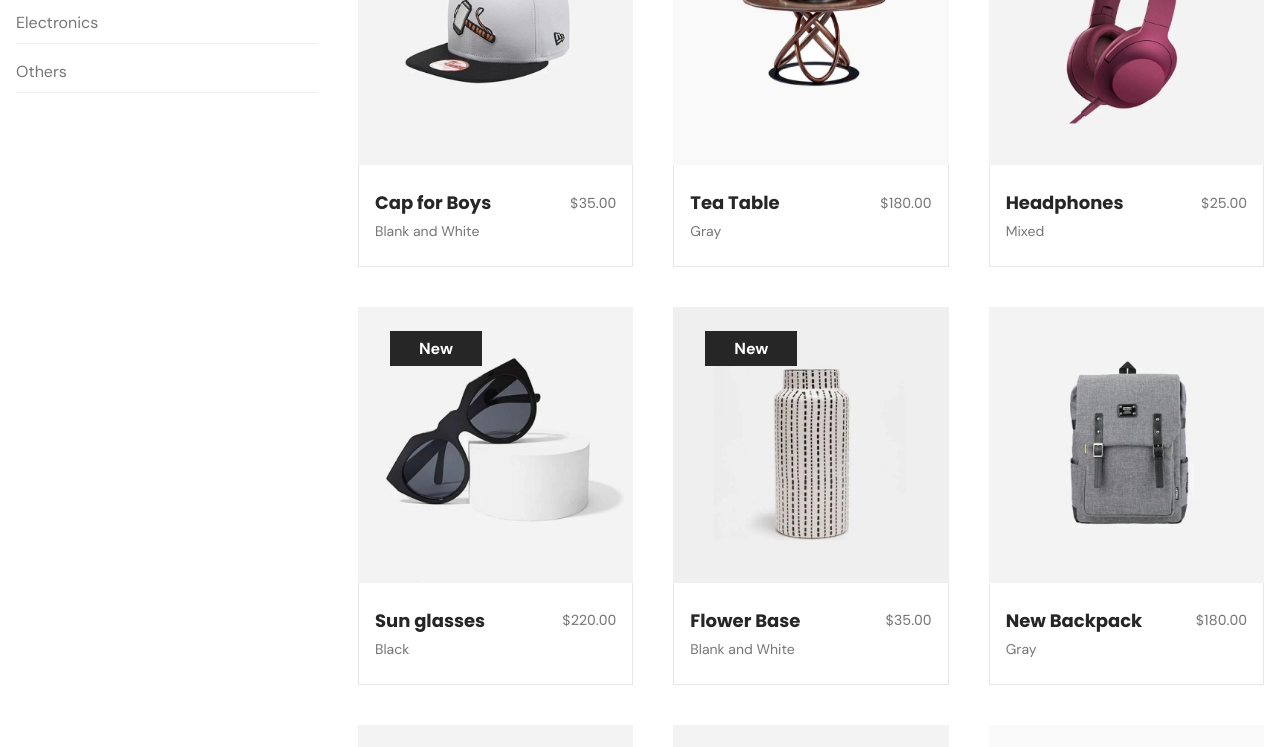
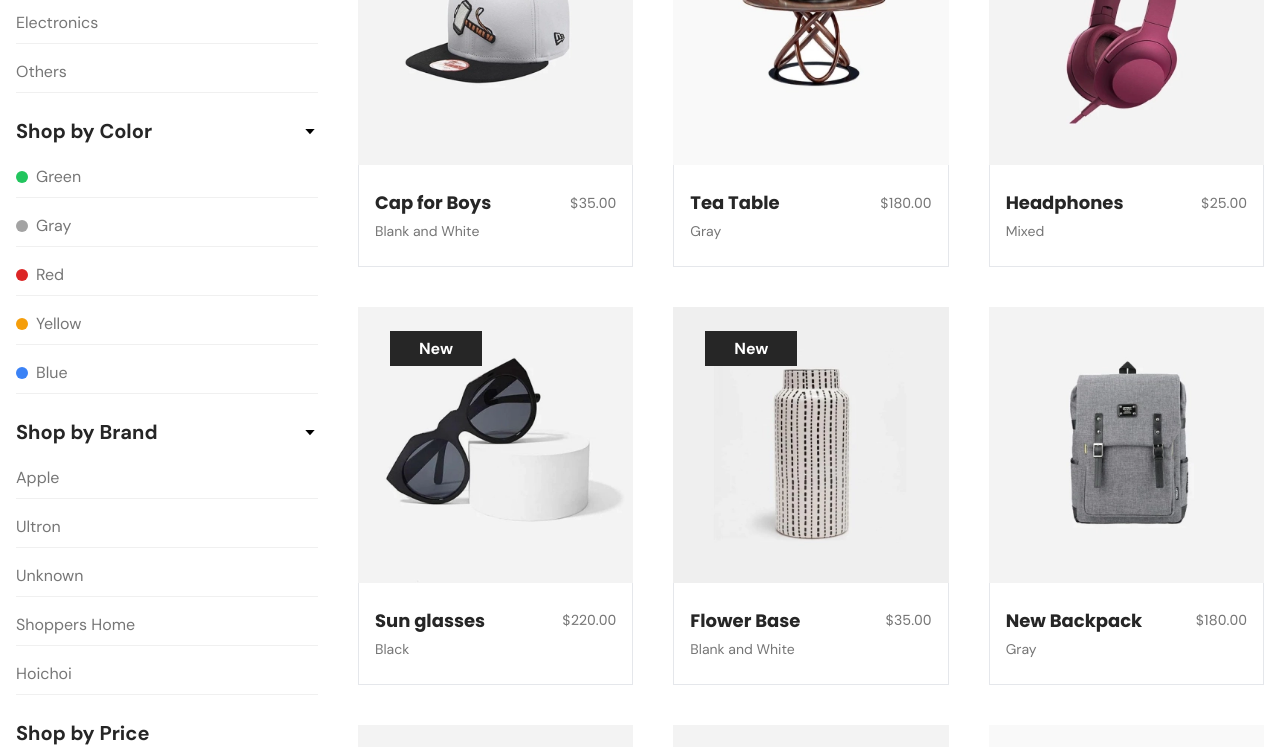
Before and after one commit to durgeshshukla18/NodeX-Kalistee, a React (Create React App) app in the folder Kalistee/: page /shop in a window 1280 px wide. Shown: the part 520-1267 px from the top of the page. Built offline with nearby package versions, Linux system fonts and the light colour scheme.

Commit message:
Revert "pull it"

```diff
--- a/Kalistee/src/components/home/Header/Header.js
+++ b/Kalistee/src/components/home/Header/Header.js
@@ -47,7 +47,7 @@ const Header = () => {
                   {navBarList.map(({ _id, title, link }) => (
                     <NavLink
                       key={_id}
-                      className="flex font-normal hover:font-bold w-20 h-6 justify-center items-center px-12 text-base text-[#767676] hover:underline underline-offset-[4px] decoration-[1px] hover:text-[#262626]  hoverEffect last:border-r-0"
+                      className="flex font-normal hover:font-bold w-20 h-6 justify-center items-center px-12 text-base text-[#767676] hover:underline underline-offset-[4px] decoration-[1px] hover:text-[#262626] md:border-r-[2px] border-r-gray-300 hoverEffect last:border-r-0"
                       to={link}
                       state={{ data: location.pathname.split("/")[1] }}
                     >
--- a/Kalistee/src/components/pageProps/shopPage/ShopSideNav.js
+++ b/Kalistee/src/components/pageProps/shopPage/ShopSideNav.js
@@ -1,11 +1,16 @@
 import React from "react";
+import Brand from "./shopBy/Brand";
 import Category from "./shopBy/Category";
+import Color from "./shopBy/Color";
+import Price from "./shopBy/Price";
 
 const ShopSideNav = () => {
   return (
     <div className="w-full flex flex-col gap-6">
       <Category icons={false} />
-
+      <Color />
+      <Brand />
+      <Price />
     </div>
   );
 };
--- /dev/null
+++ b/Kalistee/src/components/pageProps/shopPage/shopBy/Brand.js
@@ -0,0 +1,60 @@
+import React, { useState } from "react";
+import { motion } from "framer-motion";
+import NavTitle from "./NavTitle";
+
+const Brand = () => {
+  const [showBrands, setShowBrands] = useState(true);
+  const brands = [
+    {
+      _id: 9006,
+      title: "Apple",
+    },
+    {
+      _id: 9007,
+      title: "Ultron",
+    },
+    {
+      _id: 9008,
+      title: "Unknown",
+    },
+    {
+      _id: 9009,
+      title: "Shoppers Home",
+    },
+    {
+      _id: 9010,
+      title: "Hoichoi",
+    },
+  ];
+
+  return (
+    <div>
+      <div
+        onClick={() => setShowBrands(!showBrands)}
+        className="cursor-pointer"
+      >
+        <NavTitle title="Shop by Brand" icons={true} />
+      </div>
+      {showBrands && (
+        <motion.div
+          initial={{ y: -20, opacity: 0 }}
+          animate={{ y: 0, opacity: 1 }}
+          transition={{ duration: 0.5 }}
+        >
+          <ul className="flex flex-col gap-4 text-sm lg:text-base text-[#767676]">
+            {brands.map((item) => (
+              <li
+                key={item._id}
+                className="border-b-[1px] border-b-[#F0F0F0] pb-2 flex items-center gap-2 hover:text-primeColor hover:border-gray-400 duration-300"
+              >
+                {item.title}
+              </li>
+            ))}
+          </ul>
+        </motion.div>
+      )}
+    </div>
+  );
+};
+
+export default Brand;
--- /dev/null
+++ b/Kalistee/src/components/pageProps/shopPage/shopBy/Color.js
@@ -0,0 +1,69 @@
+import React, { useState } from "react";
+import { motion } from "framer-motion";
+import NavTitle from "./NavTitle";
+
+const Color = () => {
+  const [showColors, setShowColors] = useState(true);
+  const colors = [
+    {
+      _id: 9001,
+      title: "Green",
+      base: "#22c55e",
+    },
+    {
+      _id: 9002,
+      title: "Gray",
+      base: "#a3a3a3",
+    },
+    {
+      _id: 9003,
+      title: "Red",
+      base: "#dc2626",
+    },
+    {
+      _id: 9004,
+      title: "Yellow",
+      base: "#f59e0b",
+    },
+    {
+      _id: 9005,
+      title: "Blue",
+      base: "#3b82f6",
+    },
+  ];
+
+  return (
+    <div>
+      <div
+        onClick={() => setShowColors(!showColors)}
+        className="cursor-pointer"
+      >
+        <NavTitle title="Shop by Color" icons={true} />
+      </div>
+      {showColors && (
+        <motion.div
+          initial={{ y: -20, opacity: 0 }}
+          animate={{ y: 0, opacity: 1 }}
+          transition={{ duration: 0.5 }}
+        >
+          <ul className="flex flex-col gap-4 text-sm lg:text-base text-[#767676]">
+            {colors.map((item) => (
+              <li
+                key={item._id}
+                className="border-b-[1px] border-b-[#F0F0F0] pb-2 flex items-center gap-2"
+              >
+                <span
+                  style={{ background: item.base }}
+                  className={`w-3 h-3 bg-gray-500 rounded-full`}
+                ></span>
+                {item.title}
+              </li>
+            ))}
+          </ul>
+        </motion.div>
+      )}
+    </div>
+  );
+};
+
+export default Color;
--- /dev/null
+++ b/Kalistee/src/components/pageProps/shopPage/shopBy/Price.js
@@ -0,0 +1,56 @@
+import React from "react";
+import NavTitle from "./NavTitle";
+
+const Price = () => {
+  const priceList = [
+    {
+      _id: 950,
+      priceOne: 0.0,
+      priceTwo: 49.99,
+    },
+    {
+      _id: 951,
+      priceOne: 50.0,
+      priceTwo: 99.99,
+    },
+    {
+      _id: 952,
+      priceOne: 100.0,
+      priceTwo: 199.99,
+    },
+    {
+      _id: 953,
+      priceOne: 200.0,
+      priceTwo: 399.99,
+    },
+    {
+      _id: 954,
+      priceOne: 400.0,
+      priceTwo: 599.99,
+    },
+    {
+      _id: 955,
+      priceOne: 600.0,
+      priceTwo: 1000.0,
+    },
+  ];
+  return (
+    <div className="cursor-pointer">
+      <NavTitle title="Shop by Price" icons={false} />
+      <div className="font-titleFont">
+        <ul className="flex flex-col gap-4 text-sm lg:text-base text-[#767676]">
+          {priceList.map((item) => (
+            <li
+              key={item._id}
+              className="border-b-[1px] border-b-[#F0F0F0] pb-2 flex items-center gap-2 hover:text-primeColor hover:border-gray-400 duration-300"
+            >
+              ${item.priceOne.toFixed(2)} - ${item.priceTwo.toFixed(2)}
+            </li>
+          ))}
+        </ul>
+      </div>
+    </div>
+  );
+};
+
+export default Price;
```
Also changed, not shown: Kalistee/src/components/home/Marque/Marque.js (deleted).
